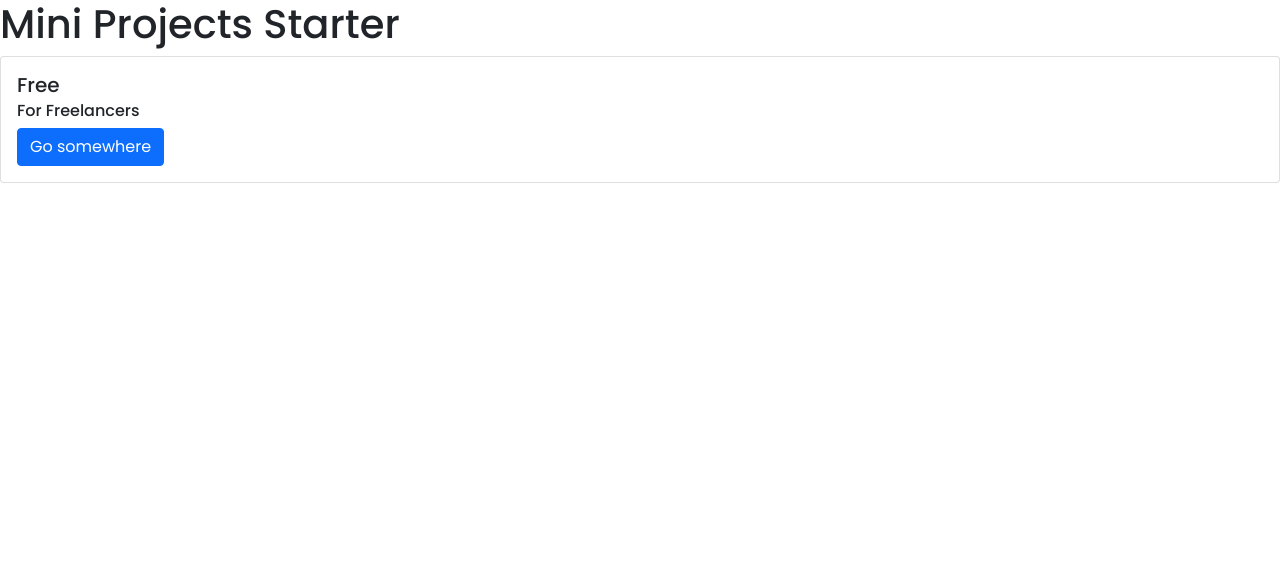
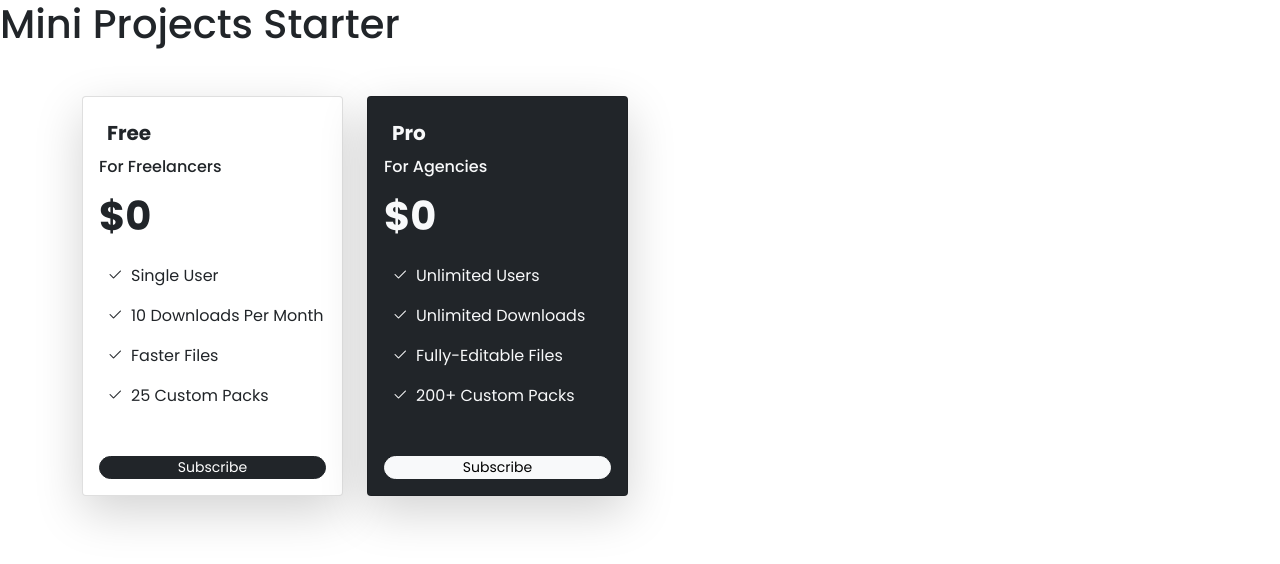
Before and after one commit to tomjcoombs/bootstrap-cards-mini-projec, a website: page index.html in a window 1280 px wide. Drawn offline with nearby package versions, Linux system fonts and the light colour scheme.

Commit message:
Added second card and styling

```diff
--- a/index.html
+++ b/index.html
@@ -1,5 +1,6 @@
 <!DOCTYPE html>
 <html lang="en">
+
 <head>
   <meta charset="UTF-8">
   <meta name="viewport" content="width=device-width, initial-scale=1.0">
@@ -7,24 +8,60 @@
   <link rel="stylesheet" href="node_modules/bootstrap-icons/font/bootstrap-icons.min.css">
   <link rel="preconnect" href="https://fonts.googleapis.com">
   <link rel="preconnect" href="https://fonts.gstatic.com" crossorigin>
-  <link href="https://fonts.googleapis.com/css2?family=Poppins:ital,wght@0,100;0,200;0,300;0,400;0,500;0,600;0,700;0,800;0,900;1,100;1,200;1,300;1,400;1,500;1,600;1,700;1,800;1,900&display=swap" rel="stylesheet">
+  <link
+    href="https://fonts.googleapis.com/css2?family=Poppins:ital,wght@0,100;0,200;0,300;0,400;0,500;0,600;0,700;0,800;0,900;1,100;1,200;1,300;1,400;1,500;1,600;1,700;1,800;1,900&display=swap"
+    rel="stylesheet">
   <link rel="stylesheet" href="css/style.css">
+  <link rel="stylesheet" href="node_modules/bootstrap-icons/font/bootstrap-icons.css">
   <title>Mini Projects Starter</title>
 </head>
+
 <body>
   <h1>Mini Projects Starter</h1>
 
-  <div class="card">
-    <div class="card-body">
-      <h5 class="card-title">Free</h5>
-      <h6 class="card-subtitle mb-2 text-body-secondary">For Freelancers</h6>
+  <div class="container mt-5">
+    <div class="row">
+      <div class="col-3">
+        <div class="card rounded-5 shadow-lg">
+          <div class="card-body">
+            <h5 class="card-title p-2 fw-bold">Free</h5>
+            <h6 class="card-subtitle mb-3 text-body-secondary">For Freelancers</h6>
+            <h1 class="mb-4 fw-bolder">$0</h1>
+            <p><i class="bi bi-check2 p-2"></i>Single User</p>
+            <p><i class="bi bi-check2 p-2"></i>10 Downloads Per Month</p>
+            <p><i class="bi bi-check2 p-2"></i>Faster Files</p>
+            <p><i class="bi bi-check2 p-2 pb-5"></i>25 Custom Packs</p>
+            <div class="d-grid col-12 mt-5">
+              <button href="#" class="btn btn-dark btn-sm mt-5s rounded-pill p-0">Subscribe</button>
+            </div>
+          </div>
+        </div>
+      </div>
 
-      <a href="#" class="btn btn-primary">Go somewhere</a>
+      <div class="col-3">
+        <div class="card rounded shadow-lg bg-dark">
+          <div class="card-body">
+            <h5 class="card-title p-2 text-light fw-bold">Pro</h5>
+            <h6 class="card-subtitle mb-3 text-body-secondary text-light">For Agencies</h6>
+            <h1 class="mb-4 text-light fw-bolder">$0</h1>
+            <p class="text-light"><i class="bi bi-check2 p-2"></i>Unlimited Users</p>
+            <p class="text-light"><i class="bi bi-check2 p-2"></i>Unlimited Downloads</p>
+            <p class="text-light"><i class="bi bi-check2 p-2"></i>Fully-Editable Files</p>
+            <p class="text-light"><i class="bi bi-check2 p-2 pb-5"></i>200+ Custom Packs</p>
+            <div class="d-grid col-12 mt-5">
+              <button href="#" class="btn btn-light btn-sm mt-5s rounded-pill p-0">Subscribe</button>
+            </div>
+          </div>
+        </div>
+      </div>
     </div>
+
   </div>
+
 
 
 
   <script src="node_modules/bootstrap/dist/js/bootstrap.bundle.min.js"></script>
 </body>
+
 </html>
```
